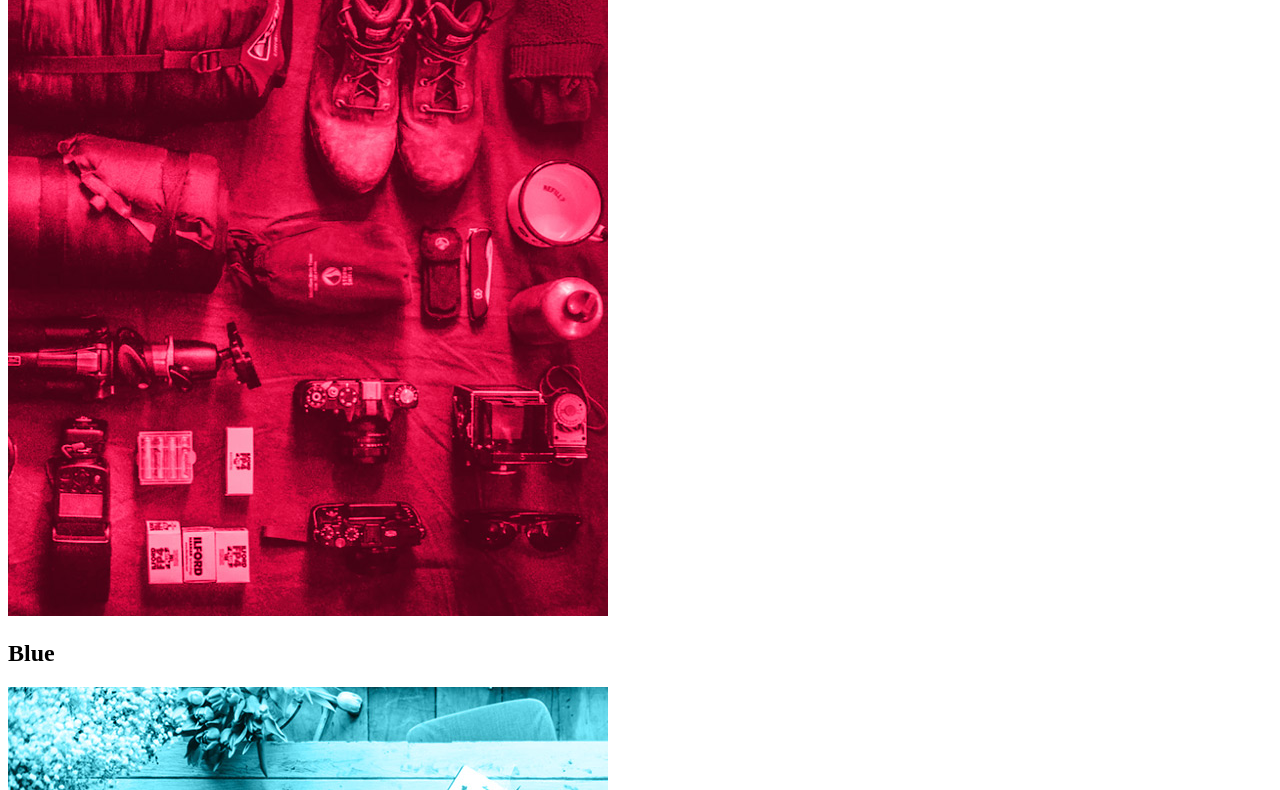
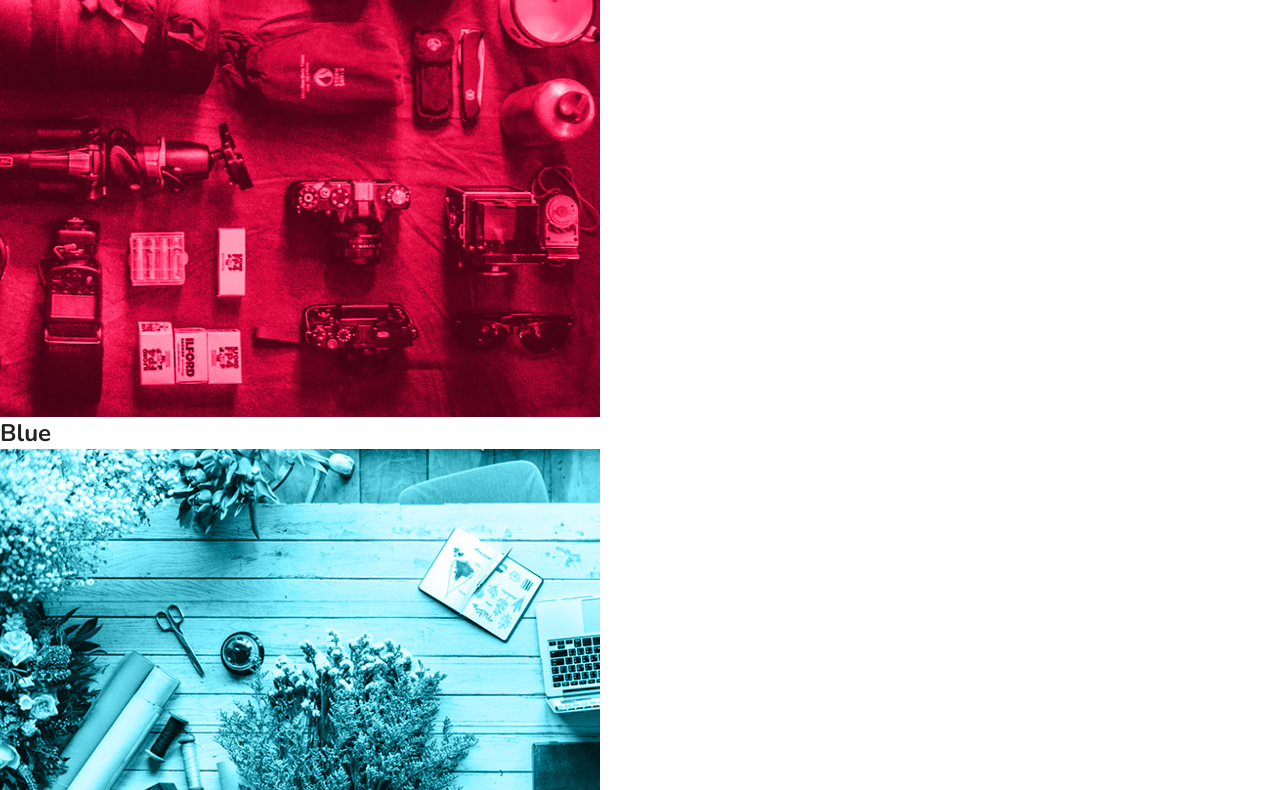
Before and after one commit to cassiasa/flexbox-origamid, a plain HTML site: page index.html in a window 1280 px wide. Shown: the part 2010-2800 px from the top of the page. Drawn offline with nearby package versions, Linux system fonts and the light colour scheme.

Commit message:
Update style.css

```diff
--- a/style.css
+++ b/style.css
@@ -1 +1,28 @@
-font-family: "Nunito", sans-serif;
+/*RESET CSS*/
+body,
+h1,
+h2,
+p,
+ul,
+li,
+a {
+  margin: 0px;
+  padding: 0px;
+}
+body {
+  font-family: "Nunito", Helvetica, Arial, sans-serif;
+  color: #222;
+}
+ul {
+  list-style: none;
+}
+a {
+  text-decoration: none;
+}
+img {
+  display: block;
+  max-width: 100%;
+}
+* {
+  box-sizing: border-box;
+}
```
